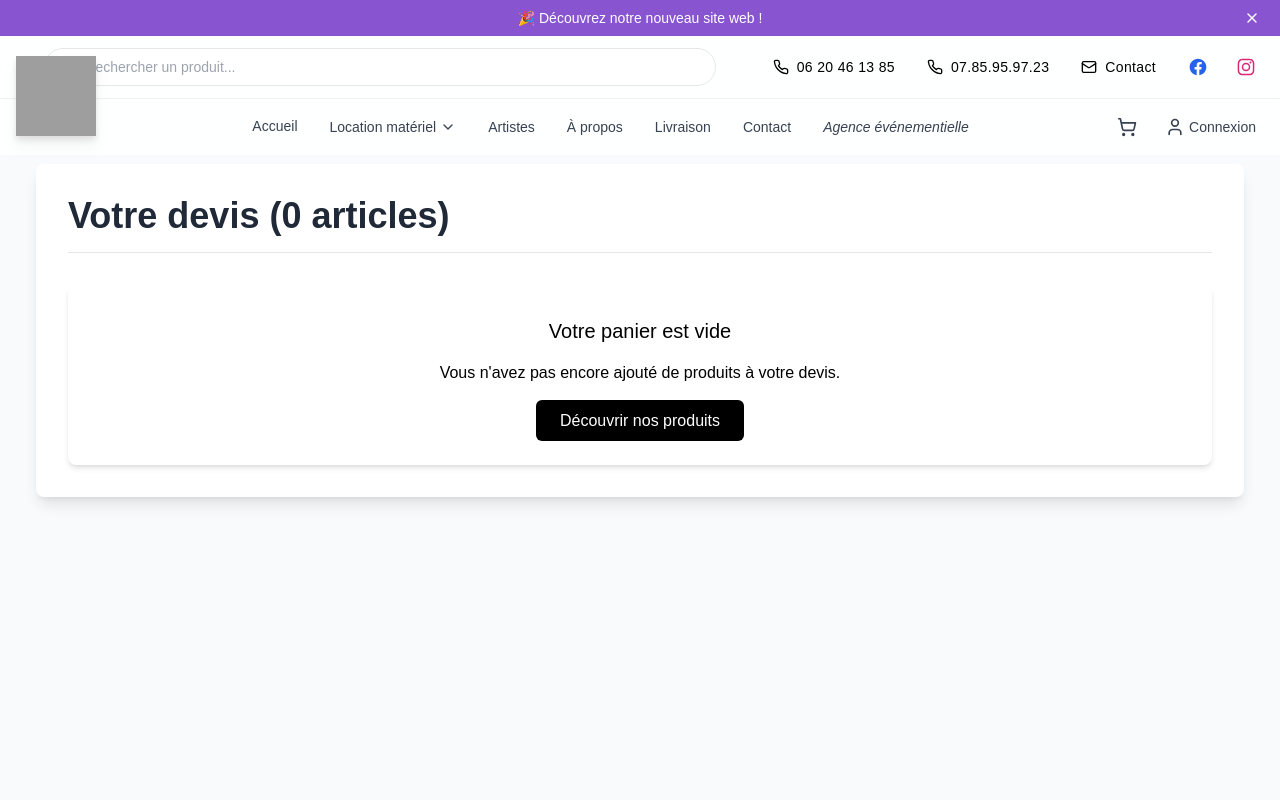
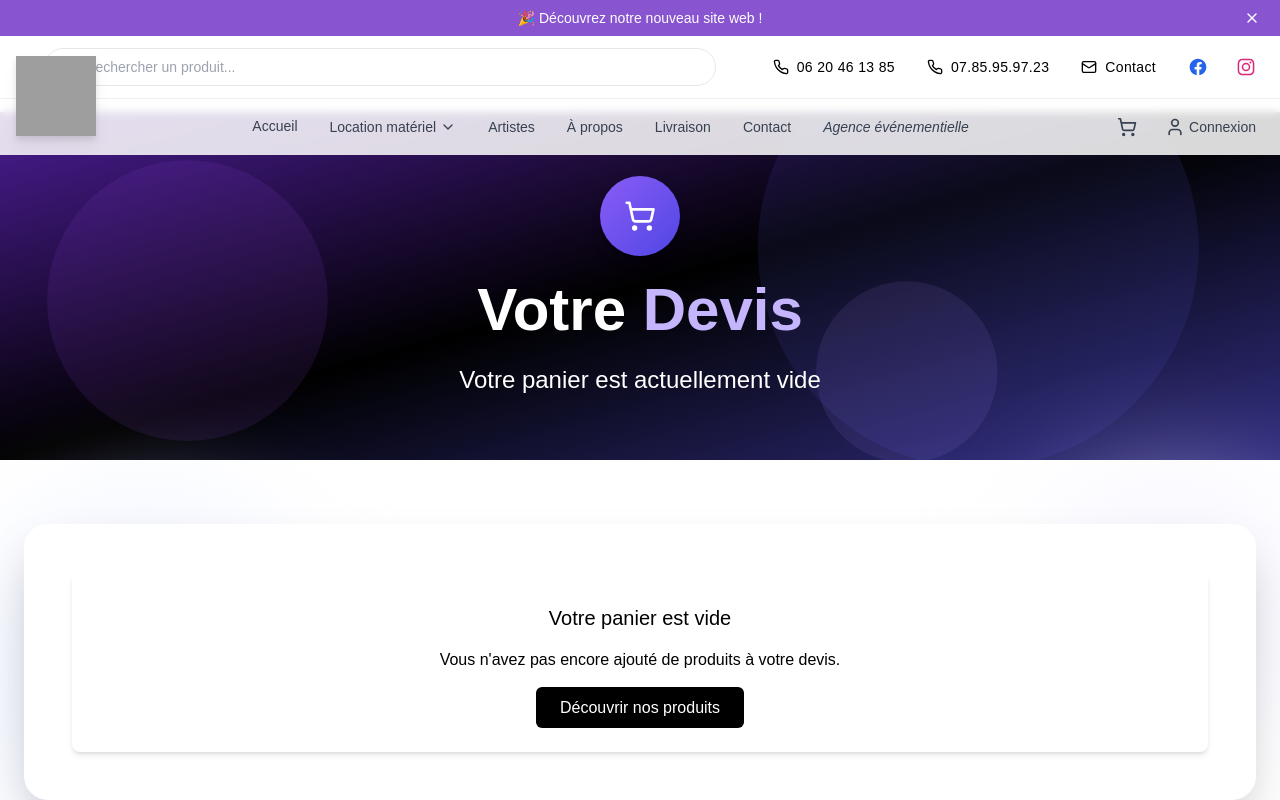
Before and after one commit to moonback/Esil-events-v1, a React (Vite) app: page /cart in a window 1280 px wide. Shown: the top 800 px of the page. Built offline with nearby package versions, Linux system fonts and the light colour scheme; grey boxes are pictures that could not be loaded; a web font is replaced by a local one.

Commit message:
Update CartPage.tsx V3

```diff
--- a/src/pages/CartPage.tsx
+++ b/src/pages/CartPage.tsx
@@ -1,4 +1,5 @@
 import React, { useState } from 'react';
+import { motion } from 'framer-motion';
 import { useCart } from '../context/CartContext';
 import {
   CartItemList,
@@ -9,11 +10,47 @@ import {
   FormData
 } from '../components/cart';
 import { createQuoteRequest } from '../services/quoteRequestService';
+import { ShoppingCart } from 'lucide-react';
 
 const CartPage: React.FC = () => {
   const { items, removeFromCart, updateQuantity, clearCart } = useCart();
   const [showForm, setShowForm] = useState(false);
   const [formSubmitted, setFormSubmitted] = useState(false);
+
+  // Animation variants
+  const fadeInUp = {
+    hidden: { opacity: 0, y: 30 },
+    visible: {
+      opacity: 1,
+      y: 0,
+      transition: {
+        duration: 0.7,
+        ease: "easeOut"
+      }
+    }
+  };
+
+  const staggerContainer = {
+    hidden: { opacity: 0 },
+    visible: {
+      opacity: 1,
+      transition: {
+        staggerChildren: 0.3
+      }
+    }
+  };
+
+  const scaleIn = {
+    hidden: { opacity: 0, scale: 0.9 },
+    visible: {
+      opacity: 1,
+      scale: 1,
+      transition: {
+        duration: 0.6,
+        ease: "easeOut"
+      }
+    }
+  };
 
   // Gestion de la soumission du formulaire
   const handleFormSubmit = async (formData: FormData) => {
@@ -41,51 +78,167 @@ const CartPage: React.FC = () => {
   // Afficher le message de succès si le formulaire a été soumis
   if (formSubmitted) {
     return (
-      <div className="min-h-screen flex items-center justify-center bg-gray-50">
-        <div className="bg-white shadow-lg rounded-lg p-8 max-w-lg w-full">
+      <div className="min-h-screen flex items-center justify-center bg-gray-50 dark:bg-gray-900 pt-20">
+        <motion.div
+          className="bg-white dark:bg-gray-800 shadow-2xl rounded-3xl p-12 max-w-lg w-full"
+          initial={{ opacity: 0, scale: 0.9 }}
+          animate={{ opacity: 1, scale: 1 }}
+          transition={{ duration: 0.5 }}
+        >
           <SuccessMessage
             title="Demande de devis envoyée !"
             message="Nous avons bien reçu votre demande de devis. Notre équipe va l'étudier et vous contactera dans les plus brefs délais."
             buttonText="Retour à l'accueil"
             buttonLink="/"
           />
-        </div>
+        </motion.div>
       </div>
     );
   }
 
   return (
-    <div className="min-h-screen pt-36 pb-16 px-4 bg-gray-50">
-      <div className="container-custom mx-auto max-w-7xl">
-        <div className="bg-white shadow-lg rounded-lg p-8">
-          <h1 className="text-4xl font-extrabold mb-8 text-gray-800 border-b pb-4">
-            Votre devis <span className="text-primary-600">({items.reduce((total, item) => total + item.quantity, 0)} articles)</span>
-          </h1>
+    <div className="pt-28 pb-20 bg-white dark:bg-gray-900 overflow-hidden">
+      {/* Hero Section avec background animé */}
+      <motion.div
+        className="bg-gradient-to-br from-violet-900 via-black to-indigo-900 text-white py-16 mb-16 relative overflow-hidden"
+        initial={{ opacity: 0 }}
+        animate={{ opacity: 1 }}
+        transition={{ duration: 1 }}
+      >
+        {/* Cercles décoratifs animés */}
+        <div className="absolute inset-0 overflow-hidden z-0">
+          <motion.div
+            className="absolute top-20 left-10 w-64 h-64 rounded-full bg-purple-500 opacity-10"
+            animate={{
+              x: [0, 20, 0],
+              y: [0, -20, 0],
+              scale: [1, 1.1, 1]
+            }}
+            transition={{
+              repeat: Infinity,
+              duration: 10,
+              ease: "easeInOut"
+            }}
+          />
+          <motion.div
+            className="absolute bottom-10 right-20 w-96 h-96 rounded-full bg-indigo-500 opacity-10"
+            animate={{
+              x: [0, -30, 0],
+              y: [0, 20, 0],
+              scale: [1, 1.15, 1]
+            }}
+            transition={{
+              repeat: Infinity,
+              duration: 12,
+              ease: "easeInOut"
+            }}
+          />
+          <motion.div
+            className="absolute top-40 right-1/4 w-40 h-40 rounded-full bg-violet-400 opacity-10"
+            animate={{
+              x: [0, 40, 0],
+              y: [0, 30, 0],
+              scale: [1, 1.2, 1]
+            }}
+            transition={{
+              repeat: Infinity,
+              duration: 8,
+              ease: "easeInOut"
+            }}
+          />
+        </div>
 
+        <motion.div
+          className="container mx-auto px-6 text-center relative z-10"
+          initial={{ opacity: 0, y: 20 }}
+          animate={{ opacity: 1, y: 0 }}
+          transition={{ delay: 0.3, duration: 0.8 }}
+        >
+          <motion.div
+            className="mx-auto bg-gradient-to-br from-violet-500 to-indigo-600 p-4 rounded-full w-20 h-20 flex items-center justify-center mb-6 shadow-lg"
+            initial={{ opacity: 0, scale: 0.5 }}
+            animate={{ opacity: 1, scale: 1 }}
+            transition={{ delay: 0.5, duration: 0.5, type: "spring" }}
+          >
+            <ShoppingCart size={32} />
+          </motion.div>
+          <motion.h1
+            className="text-5xl md:text-6xl font-bold mb-6 leading-tight"
+            initial={{ opacity: 0, y: 20 }}
+            animate={{ opacity: 1, y: 0 }}
+            transition={{ delay: 0.5, duration: 0.8 }}
+          >
+            Votre <span className="text-violet-300">Devis</span>
+          </motion.h1>
+          <motion.p
+            className="text-xl md:text-2xl max-w-3xl mx-auto font-light"
+            initial={{ opacity: 0, y: 20 }}
+            animate={{ opacity: 1, y: 0 }}
+            transition={{ delay: 0.7, duration: 0.8 }}
+          >
+            {items.length > 0
+              ? `Vous avez ${items.reduce((total, item) => total + item.quantity, 0)} articles dans votre panier`
+              : "Votre panier est actuellement vide"}
+          </motion.p>
+        </motion.div>
+      </motion.div>
+
+      <div className="container mx-auto px-6">
+        <motion.div
+          className="relative"
+          initial="hidden"
+          whileInView="visible"
+          viewport={{ once: true, margin: "-100px" }}
+          variants={staggerContainer}
+        >
+          {/* Formes décoratives */}
+          <div className="absolute -top-10 -right-10 w-64 h-64 bg-violet-100 rounded-full opacity-50 dark:opacity-20 blur-3xl z-0"></div>
+          <div className="absolute -bottom-10 -left-10 w-80 h-80 bg-indigo-100 rounded-full opacity-60 dark:opacity-20 blur-3xl z-0"></div>
+
+          <motion.div
+            className="relative z-10 bg-white dark:bg-gray-800 rounded-3xl shadow-2xl p-8 md:p-12"
+            variants={scaleIn}
+          >
             {items.length === 0 ? (
+              <motion.div variants={fadeInUp}>
                 <EmptyCart />
+              </motion.div>
             ) : !showForm ? (
               <>
+                <motion.div variants={fadeInUp}>
                   <CartItemList
                     items={items}
                     removeFromCart={removeFromCart}
                     updateQuantity={updateQuantity}
                   />
-              <hr className="my-6 border-gray-200" />
+                </motion.div>
+                <motion.hr
+                  className="my-8 border-gray-200 dark:border-gray-700"
+                  variants={fadeInUp}
+                />
+                <motion.div variants={fadeInUp}>
                   <CartSummary
                     items={items}
                     onCheckoutClick={() => setShowForm(true)}
                   />
+                </motion.div>
               </>
             ) : (
-            <div className="mt-6">
+              <motion.div
+                className="mt-6"
+                variants={fadeInUp}
+                initial={{ opacity: 0, y: 20 }}
+                animate={{ opacity: 1, y: 0 }}
+                transition={{ duration: 0.5 }}
+              >
                 <CheckoutForm
                   onSubmit={handleFormSubmit}
                   onCancel={() => setShowForm(false)}
                 />
-            </div>
+              </motion.div>
             )}
-        </div>
+          </motion.div>
+        </motion.div>
       </div>
     </div>
   );
```
Lines whose indentation alone changed are shown as unchanged.
